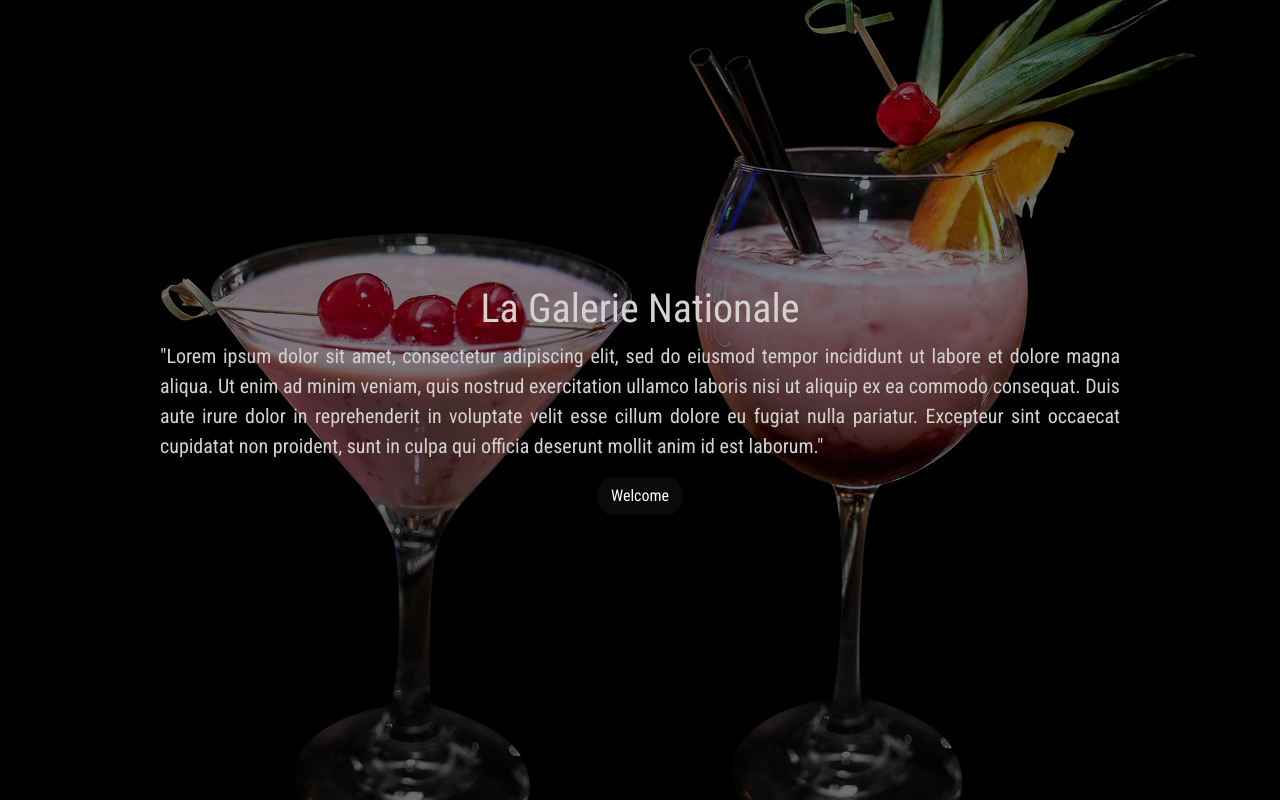
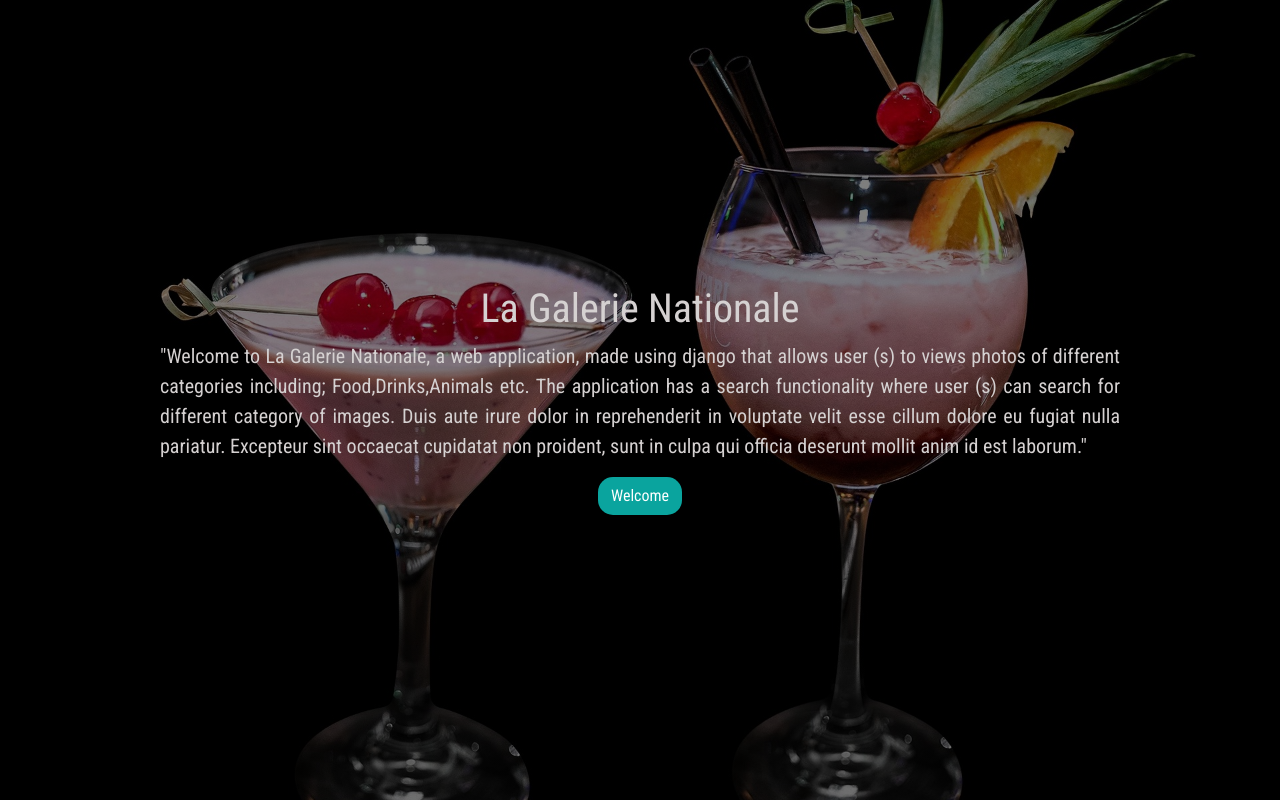
Before and after one commit to catherinekimani/my-gallery, a Django app: page / in a window 1280 px wide. Run offline with Django 4.2, Linux system fonts and the light colour scheme; parts of the project's set-up code (start-up, migrations or seed data) failed here and were passed over; some libraries are stand-ins or nearby versions; some web fonts are replaced.

Commit message:
Add changes

```diff
--- a/pictures/templates/images.html
+++ b/pictures/templates/images.html
@@ -25,7 +25,7 @@
             </div>
             <div class="modal-footer">
                 <input type="text" id="image_link" value="{{images.image.url}}" class="btn btn-outline-primary form-control">
-                <button onclick="myFunction()">Copy text</button>
+                <button onclick="myFunction()">Copy Link</button>
                 <button type="button" class="btn btn-primary" data-bs-dismiss="modal">Close</button>
             </div>
         </div>
--- a/pictures/templates/index.html
+++ b/pictures/templates/index.html
@@ -3,8 +3,8 @@
 <div class="home">
 <div class="header d-flex justify-content-center align-items-center flex-column min-vh-100 mx-auto w-75">
 <h1 class="text-center">La Galerie Nationale</h1>
-<p>"Lorem ipsum dolor sit amet, consectetur adipiscing elit, sed do eiusmod tempor incididunt ut labore et dolore magna
-    aliqua. Ut enim ad minim veniam, quis nostrud exercitation ullamco laboris nisi ut aliquip ex ea commodo consequat.
+<p>"Welcome to La Galerie Nationale, a web application, made using django that allows user (s) to views photos of
+    different categories including; Food,Drinks,Animals etc. The application has a search functionality where user (s) can search for different category of images.
     Duis
     aute irure dolor in reprehenderit in voluptate velit esse cillum dolore eu fugiat nulla pariatur. Excepteur sint
     occaecat cupidatat non proident, sunt in culpa qui officia deserunt mollit anim id est laborum."</p>
--- a/pictures/templates/navbar.html
+++ b/pictures/templates/navbar.html
@@ -20,7 +20,7 @@
         <div class="col-sm-4 col-md-4 navbar-right">
             <form action="{% url 'search_results' %}" role="search" class="navbar-form">
                 <div class="input-group">
-                    <input type="text" class="form-control" placeholder="Search For Pictures" name="category">
+                    <input type="text" class="form-control" placeholder="Search eg Food,Drinks" name="category">
                 </div>
             </form>
         </div>
--- a/static/css/style.css
+++ b/static/css/style.css
@@ -31,7 +31,7 @@ body{
 }
 
 .btn{
-    background-color: rgb(11, 10, 10);
+    background-color: rgba(11, 177, 171, 0.931);
     border-radius: 15px;
     color: white;
 }
```
